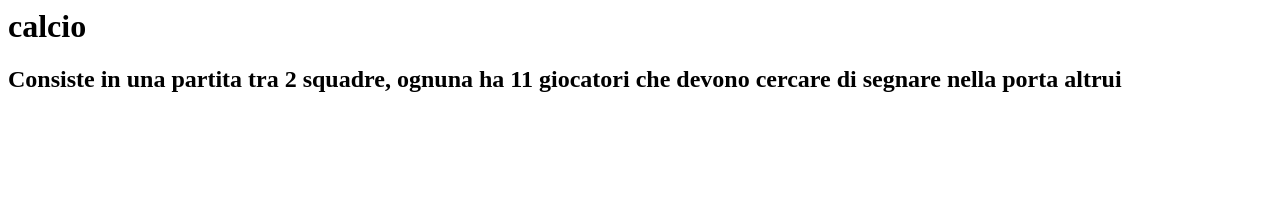
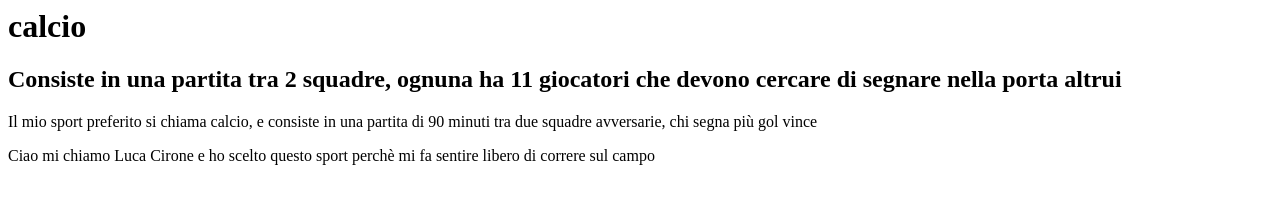
Before and after one commit to ciron09/HTML, a plain HTML site: page Verifica1/index.html in a window 1280 px wide. Drawn offline with Linux system fonts and the light colour scheme.

Commit message:
Update index.html

```diff
--- a/Verifica1/index.html
+++ b/Verifica1/index.html
@@ -12,8 +12,10 @@
 <h2>
   Consiste in una partita tra 2 squadre, ognuna ha 11 giocatori che devono cercare di segnare nella porta altrui
 </h2>
-
-
-
-
+<p>
+  Il mio sport preferito si chiama calcio, e consiste in una partita di 90 minuti tra due squadre avversarie, chi segna più gol vince
+</p>
+<p>
+Ciao mi chiamo Luca Cirone e ho scelto questo sport perchè mi fa sentire libero di correre sul campo
+</p>
 </html>
```
